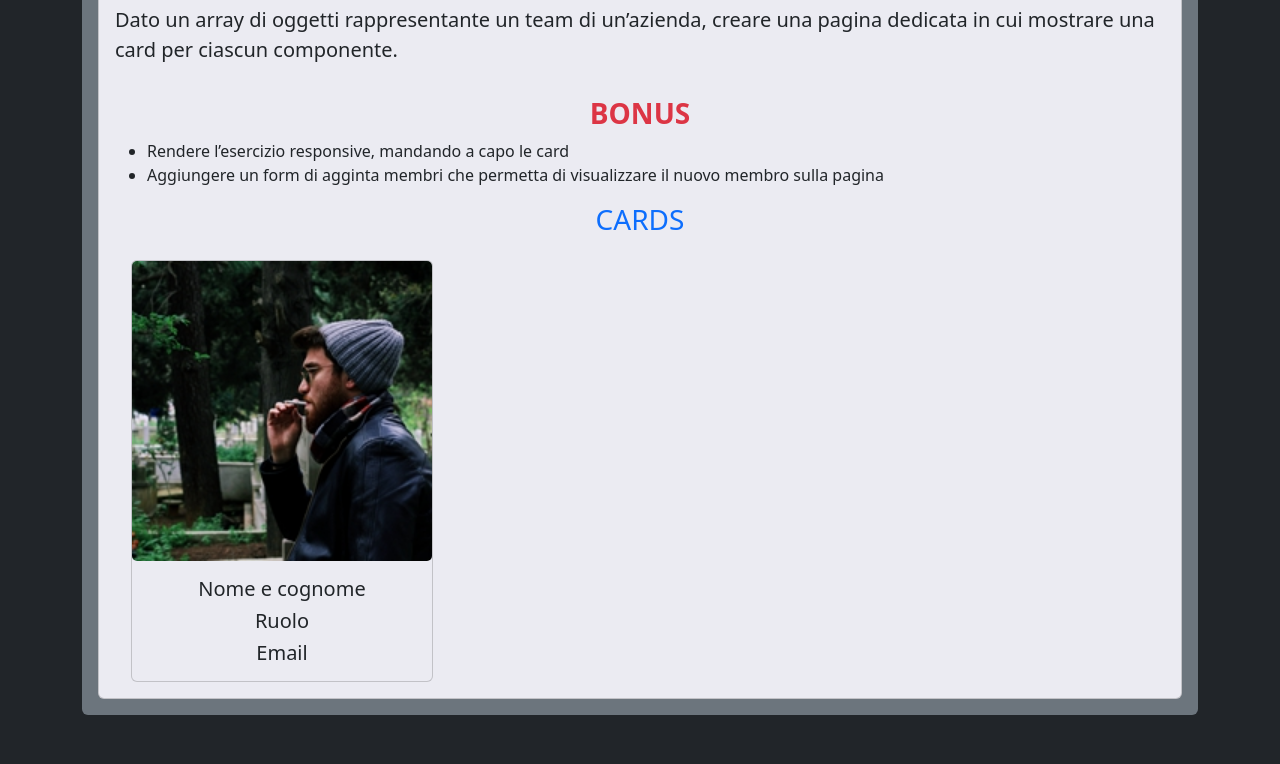
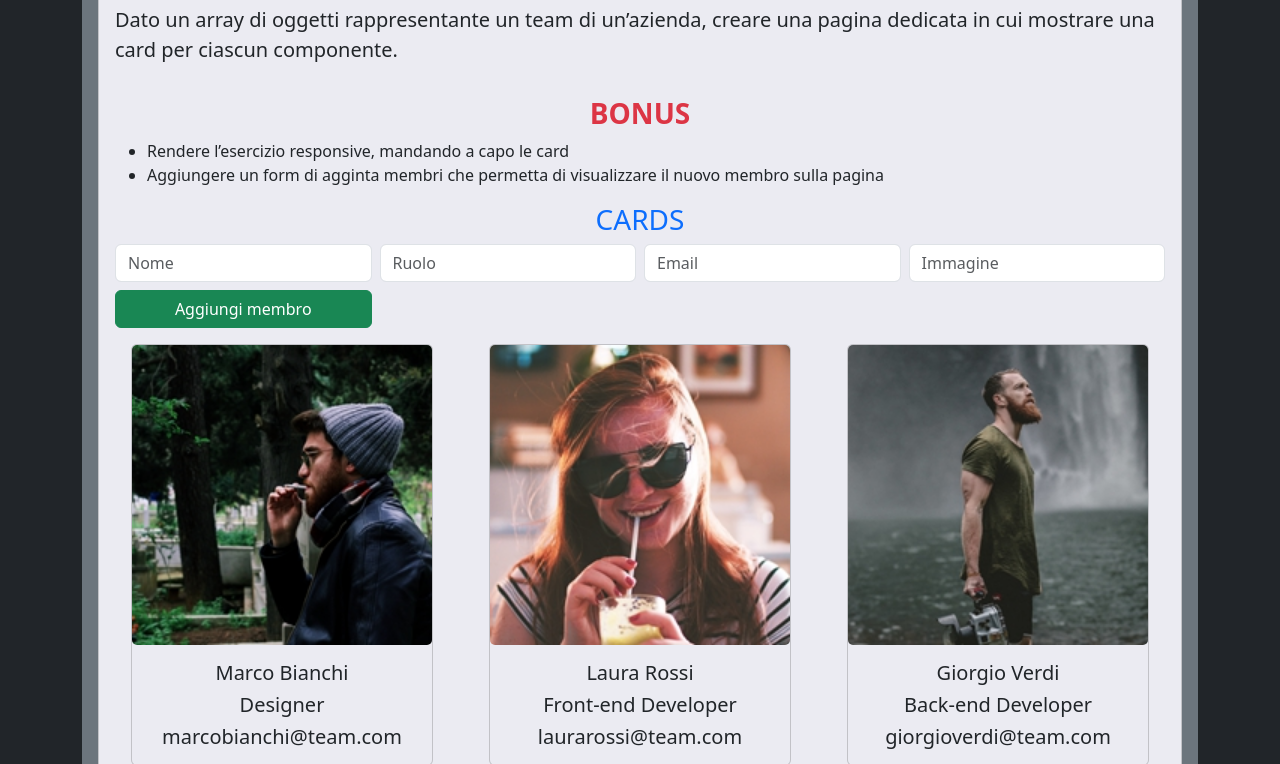
Before and after one commit to antonioferrigno28/js-our-team, a plain HTML site: page index.html in a window 1280 px wide. Shown: the part 188-952 px from the top of the page. Before the commit the page ends 903 px from the top, so only its background shows below. Drawn offline with nearby package versions, Linux system fonts and the light colour scheme.

Commit message:
Adding form

```diff
--- a/JS/script.js
+++ b/JS/script.js
@@ -1,3 +1,8 @@
+// Dato un array di oggetti rappresentante un team di un’azienda, creare una pagina dedicata in cui mostrare una card per ciascun componente.
+// Bonus
+// Rendere l’esercizio responsive, mandando a capo le card
+// Aggiungere un form di agginta membri che permetta di visualizzare il nuovo membro sulla pagina
+
 const teamMembers = [
   {
     name: "Marco Bianchi",
@@ -36,3 +41,28 @@ const teamMembers = [
     img: "img/female3.png",
   },
 ];
+
+////////////////////////////////////////////////////////////////////////////////////////////////////////////////////////////////////
+//ELABORAZIONE
+
+const cardsGrid = document.getElementById("cards-grid");
+
+for (let i = 0; i < teamMembers.length; i++) {
+  cardsGrid.innerHTML += `
+ <div class="col">
+              <div class="card text-center m-3">
+                <img
+                  src="./${teamMembers[i].img}"
+                  alt="${teamMembers[i].name}"
+                  class="img-fluid card-img"
+                />
+                <div class="card-body">
+                  <h5 class="card-title">${teamMembers[i].name}</h5>
+                  <h5 class="card-text">${teamMembers[i].role}</h5>
+                  <h5 class="card-text">${teamMembers[i].email}</h5>
+                </div>
+              </div>
+            </div>`;
+}
+
+//ELABORAZIONE BONUS FORM AGGIUNTA MEMBRO
--- a/index.html
+++ b/index.html
@@ -42,8 +42,54 @@
             </li>
           </ul>
           <h3 class="text-center text-primary">CARDS</h3>
-          <div class="row row-cols-sm-1 row-cols-md-2 row-cols-lg-3">
-            <div class="col">
+          <div class="row g-2">
+            <div class="col-sm-12 col-md-6 col-lg-3">
+              <input
+                type="text"
+                class="form-control"
+                id="nameInput"
+                placeholder="Nome"
+              />
+            </div>
+            <div class="col-sm-12 col-md-6 col-lg-3">
+              <input
+                type="text"
+                class="form-control"
+                id="roleInput"
+                placeholder="Ruolo"
+              />
+            </div>
+            <div class="col-sm-12 col-md-6 col-lg-3">
+              <input
+                type="text"
+                class="form-control"
+                id="emailInput"
+                placeholder="Email"
+              />
+            </div>
+            <div class="col-sm-12 col-md-6 col-lg-3">
+              <input
+                type="text"
+                class="form-control"
+                id="imgInput"
+                placeholder="Immagine"
+              />
+            </div>
+            <div class="col-sm-12 col-md-6 col-lg-3">
+              <button
+                type="button"
+                class="btn btn-success w-100"
+                id="addButton"
+              >
+                Aggiungi membro
+              </button>
+            </div>
+          </div>
+          <div
+            class="row row-cols-sm-1 row-cols-md-2 row-cols-lg-3"
+            id="cards-grid"
+          >
+            <!-- <div class="col">
               <div class="card text-center m-3">
                 <img
                   src="./img/male1.png"
@@ -56,7 +102,7 @@
                   <h5 class="card-text">Email</h5>
                 </div>
               </div>
-            </div>
+            </div> -->
           </div>
         </div>
       </div>
```
